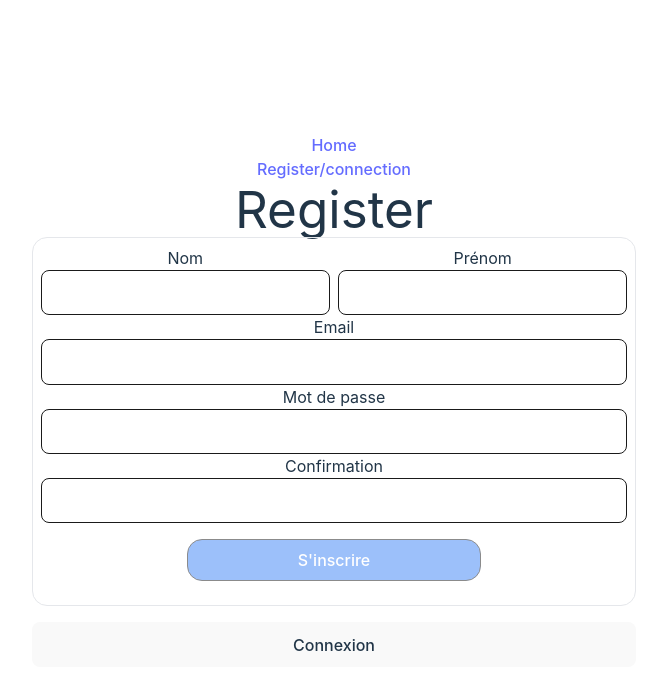
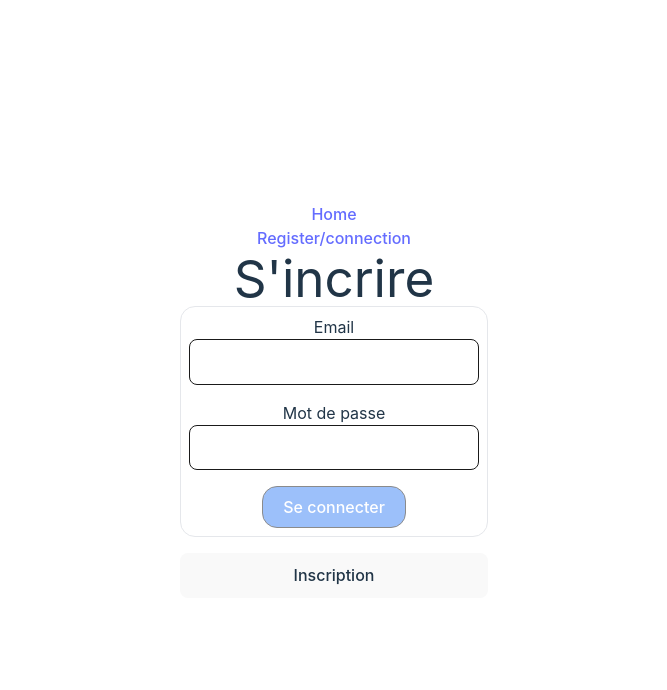
Before and after one commit to thomas-spinec/silver-micro, a React (Vite) app in the folder front/: page /authentication in a window 1280 px wide. Shown: the top 690 px of the page, without its empty margins (306-973 px from the left). Built offline with nearby package versions, Linux system fonts and the light colour scheme.

Commit message:
Update authentication routes and forms with French translations

```diff
--- a/front/src/App.jsx
+++ b/front/src/App.jsx
@@ -12,7 +12,7 @@ function App() {
       <Routes>
         <Route path="/" element={<Layout />}>
           <Route index element={<Home />} />
-          <Route path="authentication" element={<Authentication />} />
+          <Route path="/authentication" element={<Authentication />} />
           <Route path="*" element={<NoPage />} />
         </Route>
       </Routes>
--- a/front/src/components/Login.jsx
+++ b/front/src/components/Login.jsx
@@ -1,10 +1,12 @@
 import { useState, useEffect, useContext } from "react";
 import { userActions } from "../services/userServices";
 import { UserContext } from "../context/userContext";
-import { password } from "../../../back/dataEnv";
+import { useNavigate } from "react-router-dom";
 
 function Login({ changeForm }) {
-  const { userContext, setUserContext, setToken } = useContext(UserContext);
+  const { userContext, setUserContext, setToken, setConnected } =
+    useContext(UserContext);
+  const navigate = useNavigate();
 
   const [user, setUser] = useState({
     email: userContext?.email ?? "",
@@ -15,17 +17,110 @@ function Login({ changeForm }) {
     email: "",
     password: "",
     form: "disabled",
-    submit: null,
+    submit: {
+      status: null,
+      message: null,
+    },
   });
 
-  // const checkError = (name, value) => {
-  //   switch (name) {
-  //     case "email":
-  //       if (!value.includes("@")) {
+  const checkError = (name, value) => {
+    switch (name) {
+      case "email":
+        if (!value.includes("@")) {
+          setError({
+            ...error,
+            email: "Email invalide",
+            form: "disabled",
+          });
+        } else if (value.length < 1) {
+          setError({
+            ...error,
+            email: "L'email est obligatoire",
+            form: "disabled",
+          });
+        } else {
+          setError({
+            ...error,
+            email: null,
+            form:
+              error.email !== null && error.password !== null
+                ? "disabled"
+                : null,
+          });
+        }
+        break;
+      case "password":
+        if (value.length < 1) {
+          setError({
+            ...error,
+            password: "Le mot de passe est obligatoire",
+            form: "disabled",
+          });
+        } else {
+          setError({
+            ...error,
+            password: null,
+            form:
+              error.email !== null && error.password !== null
+                ? "disabled"
+                : null,
+          });
+        }
+        break;
+      default:
+        break;
+    }
+  };
 
-  //       }
-  //   }
-  // };
+  const handleLogin = async (data) => {
+    if (error.form === null) {
+      const res = await userActions.login(data);
+      if (res.status) {
+        setToken(res.data.token);
+        setUserContext({
+          ...userContext,
+          email: res.data.user.email,
+          firstname: res.data.user.firstname,
+          lastname: res.data.user.lastname,
+          role: res.data.user.role,
+          id_user: res.data.user.id,
+        });
+        setError({
+          ...error,
+          submit: {
+            status: true,
+            message: "Connexion réussie, vous allez être redirigé",
+          },
+        });
+        setTimeout(() => {
+          setConnected(true);
+          navigate("/");
+        }, 2000);
+      } else if (
+        res.error.message === "User not found" ||
+        res.error.message === "Invalid email or password"
+      ) {
+        setError({
+          ...error,
+          submit: {
+            status: false,
+            message: "Email ou mot de passe incorrect",
+          },
+          form: "disabled",
+        });
+      }
+    }
+  };
+
+  useEffect(() => {
+    if (error.email === null && error.password === null) {
+      setError({
+        ...error,
+        form: null,
+        submit: { status: null, message: null },
+      });
+    }
+  }, [error.email, error.password]);
 
   return (
     <div className="flex flex-col gap-4">
@@ -37,27 +132,44 @@ function Login({ changeForm }) {
               type="email"
               name="email"
               defaultValue={user?.email}
-              onBlur={(e) => {
+              onChange={(e) => {
                 setUser({ ...user, email: e.target.value });
+                checkError("email", e.target.value);
               }}
             />
+            <p>{error?.email}</p>
           </div>
           <div className="flex flex-col">
             <label htmlFor="password">Mot de passe</label>
             <input
               type="password"
               name="password"
-              onBlur={(e) => {
+              onChange={(e) => {
                 setUser({ ...user, password: e.target.value });
+                checkError("password", e.target.value);
               }}
             />
+            <p>{error?.password}</p>
           </div>
           <input
             type="submit"
             value="Se connecter"
             disabled={error.form === "disabled"}
+            onClick={(e) => {
+              e.preventDefault();
+              handleLogin(user);
+            }}
             className="bg-blue-500 text-white rounded-[15px] p-2 cursor-pointer w-[50%] self-center hover:bg-blue-700 disabled:opacity-50 disabled:cursor-not-allowed"
           />
+          {error.submit?.status !== null && (
+            <p
+              className={`${
+                error.submit.status ? "text-green-500" : "text-red-500"
+              }`}
+            >
+              {error.submit.message}
+            </p>
+          )}
         </form>
       </div>
       <button onClick={changeForm}>Inscription</button>
--- a/front/src/components/Register.jsx
+++ b/front/src/components/Register.jsx
@@ -19,7 +19,10 @@ function Register({ changeForm }) {
     password: "",
     password2: "",
     form: "disabled",
-    submit: null,
+    submit: {
+      status: null,
+      message: null,
+    },
   });
 
   const checkError = (name, value) => {
@@ -30,9 +33,9 @@ function Register({ changeForm }) {
           lastname:
             value.length < 1 ? "Le nom de famille est obligatoire" : null,
           form:
-            error.firstname !== null ||
-            error.email !== null ||
-            error.password !== null ||
+            error.firstname !== null &&
+            error.email !== null &&
+            error.password !== null &&
             error.password2 !== null
               ? "disabled"
               : null,
@@ -43,9 +46,9 @@ function Register({ changeForm }) {
           ...error,
           firstname: value.length < 1 ? "Le prénom est obligatoire" : null,
           form:
-            error.firstname !== null ||
-            error.email !== null ||
-            error.password !== null ||
+            error.firstname !== null &&
+            error.email !== null &&
+            error.password !== null &&
             error.password2 !== null
               ? "disabled"
               : null,
@@ -56,20 +59,22 @@ function Register({ changeForm }) {
           setError({
             ...error,
             email: "Email invalide",
+            form: "disabled",
           });
         } else if (value.length < 1) {
           setError({
             ...error,
             email: "L'email est obligatoire",
+            form: "disabled",
           });
         } else {
           setError({
             ...error,
             email: null,
             form:
-              error.firstname !== null ||
-              error.email !== null ||
-              error.password !== null ||
+              error.firstname !== null &&
+              error.email !== null &&
+              error.password !== null &&
               error.password2 !== null
                 ? "disabled"
                 : null,
@@ -82,9 +87,9 @@ function Register({ changeForm }) {
           password:
             value.length < 1 ? "Le mot de passe ne peut pas être vide" : null,
           form:
-            error.firstname !== null ||
-            error.email !== null ||
-            error.password !== null ||
+            error.firstname !== null &&
+            error.email !== null &&
+            error.password !== null &&
             error.password2 !== null
               ? "disabled"
               : null,
@@ -98,9 +103,9 @@ function Register({ changeForm }) {
               ? "Les mots de passes ne correspondent pas"
               : null,
           form:
-            error.firstname !== null ||
-            error.email !== null ||
-            error.password !== null ||
+            error.firstname !== null &&
+            error.email !== null &&
+            error.password !== null &&
             error.password2 !== null
               ? "disabled"
               : null,
@@ -119,11 +124,18 @@ function Register({ changeForm }) {
       error.password === null &&
       error.password2 === null
     ) {
-      setError({ ...error, form: null });
+      setError({
+        ...error,
+        form: null,
+        submit: {
+          status: null,
+          message: null,
+        },
+      });
     }
   }, [error.password2]);
 
-  const handleSubmit = async (data) => {
+  const handleRegister = async (data) => {
     if (error.form === null) {
       const res = await userActions.register(data);
       if (res.status === false) {
@@ -144,7 +156,16 @@ function Register({ changeForm }) {
           ...userContext,
           email: res.data.user.email,
         });
-        changeForm();
+        setError({
+          ...error,
+          submit: {
+            status: true,
+            message: "Inscription réussie, vous allez être redirigé",
+          },
+        });
+        setTimeout(() => {
+          changeForm();
+        }, 2000);
       }
     }
   };
@@ -231,12 +252,19 @@ function Register({ changeForm }) {
           disabled={error.form === "disabled"}
           onClick={(e) => {
             e.preventDefault();
-            console.log("register");
-            handleSubmit(user);
+            handleRegister(user);
           }}
           className="bg-blue-500 text-white rounded-[15px] p-2 cursor-pointer w-[50%] self-center hover:bg-blue-700 disabled:opacity-50 disabled:cursor-not-allowed"
         />
-        <p>{error?.submit}</p>
+        {error.submit?.status !== null && (
+          <p
+            className={`${
+              error.submit.status ? "text-green-500" : "text-red-500"
+            }`}
+          >
+            {error.submit.message}
+          </p>
+        )}
       </form>
       <button onClick={changeForm}>Connexion</button>
     </div>
--- a/front/src/context/userContext.jsx
+++ b/front/src/context/userContext.jsx
@@ -1,4 +1,4 @@
-import { createContext, useState, useEffect, useContext, useMemo } from "react";
+import { createContext, useState, useEffect, useMemo } from "react";
 
 export const UserContext = createContext();
 
@@ -13,52 +13,50 @@ const UserProvider = ({ children }) => {
   const [token, setToken] = useState(null);
   const [connected, setConnected] = useState(false);
 
-  const PATH = import.meta.env.VITE_PATH;
-
-  // const fetchUser = async () => {
-  //   // on récupère les données de l'utilisateur
-  //   try {
-  //     let data = new FormData();
-  //     data.append("user", user.login);
-  //     data.append("context", "fetchUser");
-
-  //     const response = await fetch(`${PATH}controller/authController.php`, {
-  //       method: "POST",
-  //       body: data,
-  //     });
-  //     const res = await response.json();
-  //     if (res) {
-  //       setData(res);
-  //     }
-  //   } catch (err) {
-  //     console.log(err);
-  //   }
-  // };
+  // const PATH = import.meta.env.VITE_PATH;
 
   const handleLogout = () => {
-    setUserContext(null);
+    localStorage.removeItem("email");
+    localStorage.removeItem("id_user");
+    localStorage.removeItem("role");
+    localStorage.removeItem("firstname");
+    localStorage.removeItem("lastname");
+    localStorage.removeItem("token");
+    setUserContext({
+      email: null,
+      firstname: null,
+      lastname: null,
+      id_user: null,
+      role: null,
+    });
+    setToken(null);
     setConnected(false);
-    localStorage.removeItem("pseudo");
-    localStorage.removeItem("id");
   };
 
-  // useEffect(() => {
-  //   if (user) {
-  //     fetchUser();
-  //   } else {
-  //     setData({});
-  //   }
-  // }, [user]);
-
   useEffect(() => {
-    if (userContext && userContext.pseudo && userContext.id) {
-      localStorage.setItem("pseudo", userContext.pseudo);
-      localStorage.setItem("id", userContext.id);
-    } else if (localStorage.getItem("pseudo")) {
+    if (
+      userContext?.email &&
+      userContext?.id_user &&
+      userContext?.role &&
+      userContext?.firstname &&
+      userContext?.lastname &&
+      token
+    ) {
+      localStorage.setItem("email", userContext.email);
+      localStorage.setItem("id_user", userContext.id_user);
+      localStorage.setItem("role", userContext.role);
+      localStorage.setItem("firstname", userContext.firstname);
+      localStorage.setItem("lastname", userContext.lastname);
+      localStorage.setItem("token", token);
+    } else if (localStorage.getItem("email")) {
       setUserContext({
-        pseudo: localStorage.getItem("pseudo"),
-        id: localStorage.getItem("id"),
+        email: localStorage.getItem("email"),
+        id_user: localStorage.getItem("id_user"),
+        role: localStorage.getItem("role"),
+        firstname: localStorage.getItem("firstname"),
+        lastname: localStorage.getItem("lastname"),
       });
+      setToken(localStorage.getItem("token"));
       setConnected(true);
     }
   }, [userContext]);
--- a/front/src/pages/Authentication.jsx
+++ b/front/src/pages/Authentication.jsx
@@ -1,16 +1,29 @@
-import { useState } from "react";
+import { useState, useContext, useEffect } from "react";
+import { UserContext } from "../context/userContext";
+import { useNavigate, useLocation } from "react-router-dom";
 
 import Register from "../components/Register";
 import Login from "../components/Login";
 
 function Authentication() {
-  const [isRegister, setIsRegister] = useState(true);
-  const [title, setTitle] = useState("Register");
+  const navigate = useNavigate();
+  const location = useLocation();
+  const [isRegister, setIsRegister] = useState(
+    location.state?.action === "S'incrire" ?? true
+  );
+  const [title, setTitle] = useState(location.state?.action ?? "S'incrire");
+  const { connected } = useContext(UserContext);
 
   const changeForm = () => {
     setIsRegister(!isRegister);
-    setTitle(isRegister ? "Login" : "Register");
+    setTitle(isRegister ? "Se connecter" : "S'incrire");
   };
+
+  useEffect(() => {
+    if (connected) {
+      navigate("/");
+    }
+  }, [connected, navigate]);
 
   return (
     <div>
--- a/front/src/services/userServices.jsx
+++ b/front/src/services/userServices.jsx
@@ -22,7 +22,10 @@ export const userActions = {
     try {
       const response = await fetch(`${PATH}/login`, {
         method: "POST",
-        body: user,
+        headers: {
+          "Content-Type": "application/json",
+        },
+        body: JSON.stringify(user),
       });
       const res = await response.json();
       return res;
```
Also changed, not shown: front/src/pages/Home.jsx (+29 -19 lines).
